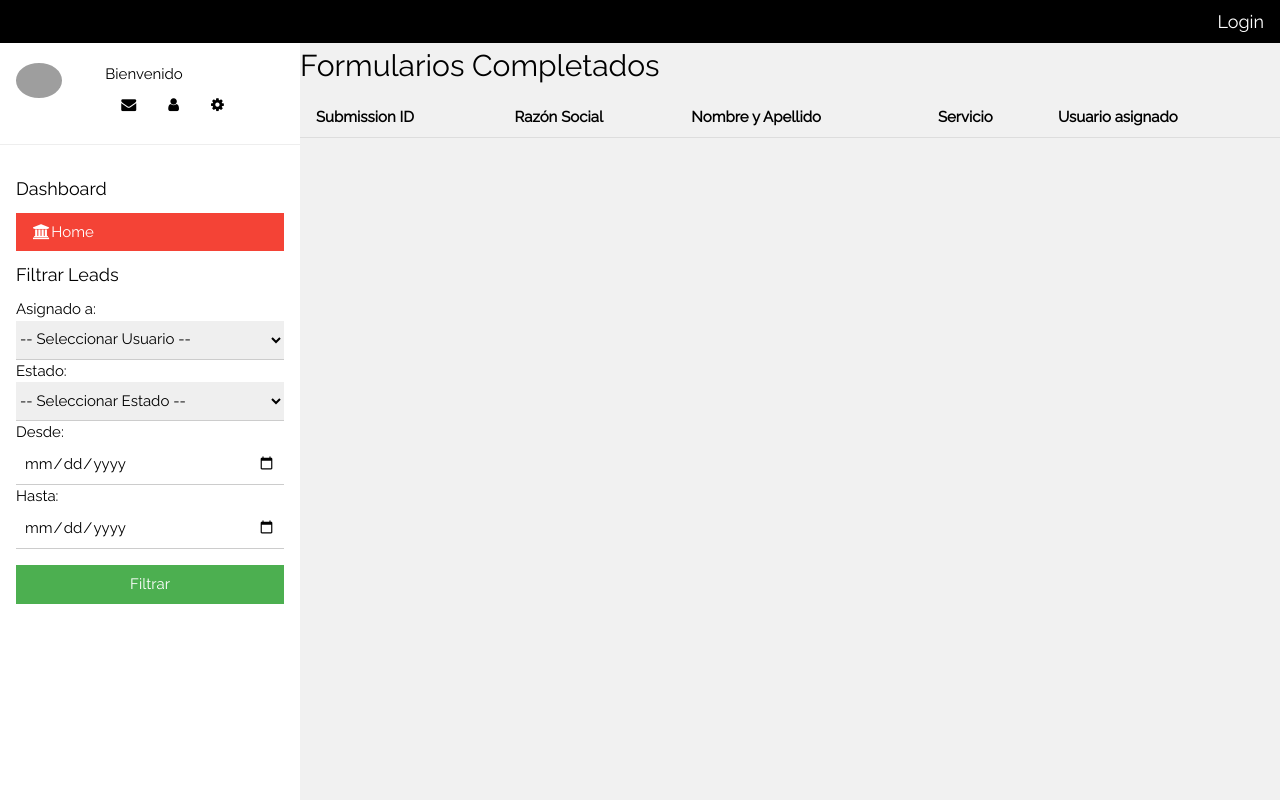
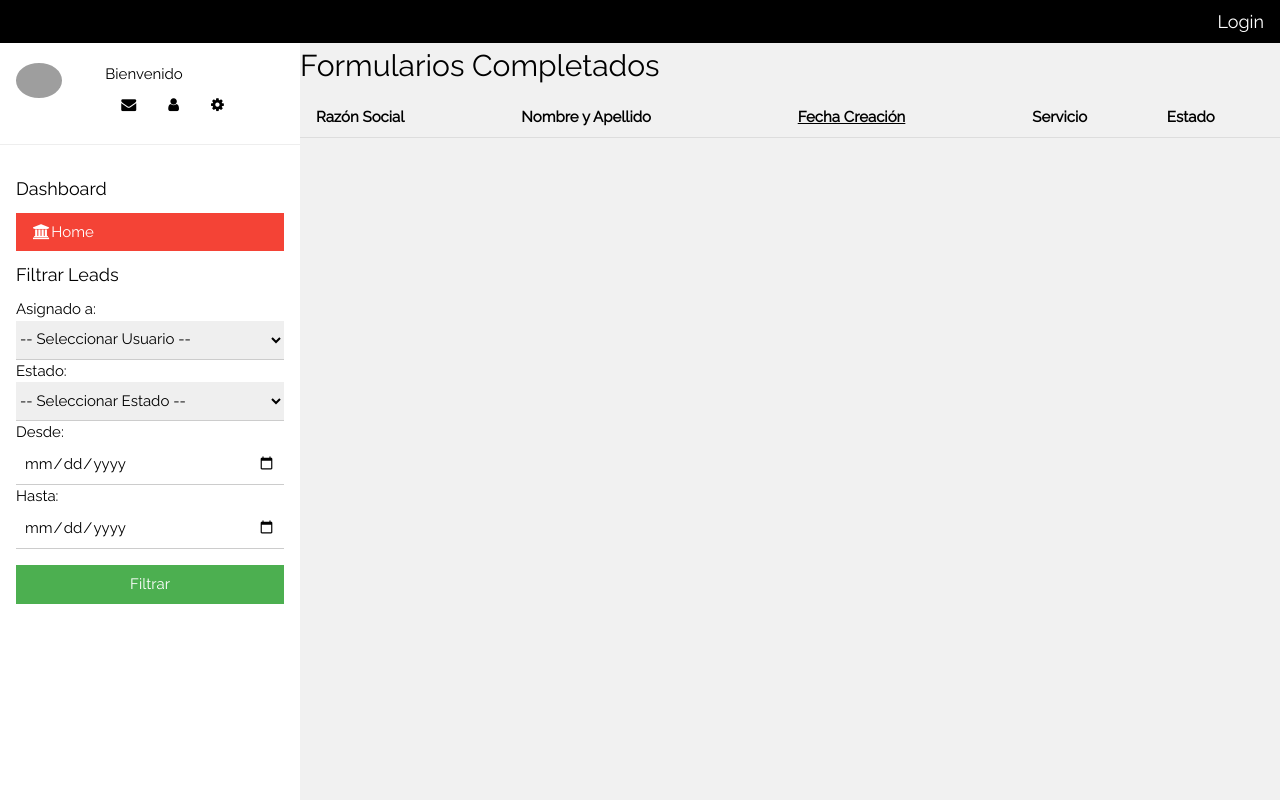
Before and after one commit to manfeltor/leadsmanager, a Django app: template formsapp/templates/list_forms_submissions.html in a window 1280 px wide. Run offline with Django 3.2, Linux system fonts and the light colour scheme; the template is opened without the code that fills it, so the values that code supplies are empty; grey boxes are pictures that could not be loaded.

Commit message:
realizados los cambios en la renderizacion de la tabla de list the leads. ahora hay que ver como hacer el sorting sin morir en el intento.

```diff
--- a/formsapp/forms.py
+++ b/formsapp/forms.py
@@ -27,7 +27,7 @@ class FormSubmissionEditForm(forms.ModelForm):
             'estado', 'assigned_user', 'management_message'
         ]
 
-    servicio = forms.ChoiceField(choices=SERVICIO_CHOICES, required=False)
+    servicio = forms.ChoiceField(choices=SERVICIO_CHOICES, required=True)
 
 
 class ManualFormSubmissionForm(forms.ModelForm):
--- a/formsapp/management/commands/populate_formsubmission.py
+++ b/formsapp/management/commands/populate_formsubmission.py
@@ -37,9 +37,9 @@ def determine_avance_estado(servicio, form_id):
         if servicio == "Busco trabajo/ Ofrezco productos o servicios":
             return "▓", "negativo"
         else:
-            return "⊕", "pendiente"
+            return "⊕", "esperandoDatos"
     else:
-        return "⊕", "pendiente"
+        return "⊕", "esperandoDatos"
 
 def normalize_submission(submission, form_id):
     servicio = submission.get('Me interesa el servicio' if form_id in [3, 4, 5] else 'Ubicación')
--- a/formsapp/templates/form_edit.html
+++ b/formsapp/templates/form_edit.html
@@ -67,6 +67,11 @@
             </p>
 
             <p>
+                <label for="id_management_message"><strong>servicio:</strong></label>
+                {{ form.servicio }}
+            </p>
+
+            <p>
                 <label for="id_management_message"><strong>Mensaje de gerencia:</strong></label>
                 {{ form.management_message }}
             </p>
--- a/formsapp/templates/list_forms_submissions.html
+++ b/formsapp/templates/list_forms_submissions.html
@@ -143,21 +143,31 @@
             <table class="w3-table w3-bordered w3-striped w3-hoverable">
                 <thead>
                     <tr class="w3-light-grey">
-                        <th>Submission ID</th>
+                        <!-- <th>Submission ID</th> -->
                         <th>Razón Social</th>
                         <th>Nombre y Apellido</th>
+                        <!-- <th>Fecha creacion</th> -->
+                        <th>
+                            <a href="?sort=fecha_creacion&dir={{ next_direction }}">
+                                Fecha Creación {% if current_sort == "fecha_creacion" %}({{ current_direction }}){% endif %}
+                            </a>
+                        </th>
                         <th>Servicio</th>
-                        <th>Usuario asignado</th>
+                        <th>Estado</th>
+                        <!-- <th>Usuario asignado</th> -->
                     </tr>
                 </thead>
                 <tbody>
                     {% for form in forms %}
                     <tr data-href="{% url 'form_detail' form.submission_id %}" style="cursor:pointer;">
-                        <td>{{ form.submission_id }}</td>
+                        <!-- <td>{{ form.submission_id }}</td> -->
                         <td>{{ form.razon_social }}</td>
                         <td>{{ form.nombre_y_apellido }}</td>
+                        <!-- <td>{{ form.fecha_creacion }}</td> -->
+                        <td>{{ form.fecha_creacion|date:"d/m/y" }}</td>
                         <td>{{ form.servicio }}</td>
-                        <td>{{ form.servicio }}</td>
+                        <td>{{ form.get_estado_display }}</td>
+                        <!-- <td>{{ form.servicio }}</td> -->
                     </tr>
                     {% endfor %}
                 </tbody>
--- a/formsapp/views.py
+++ b/formsapp/views.py
@@ -245,4 +245,4 @@ def fetch_new_submissions_view(request):
     form_submissions = [FormSubmission(**data) for data in all_data]
     FormSubmission.objects.bulk_create(form_submissions, ignore_conflicts=True)
 
-    return HttpResponse("New submissions fetched successfully.")
+    return HttpResponse("Base de formularios actualizada, por favor refresca la pagina para ver los cambios.")
```
Also changed, not shown: formsapp/models.py (+8 -9 lines).
